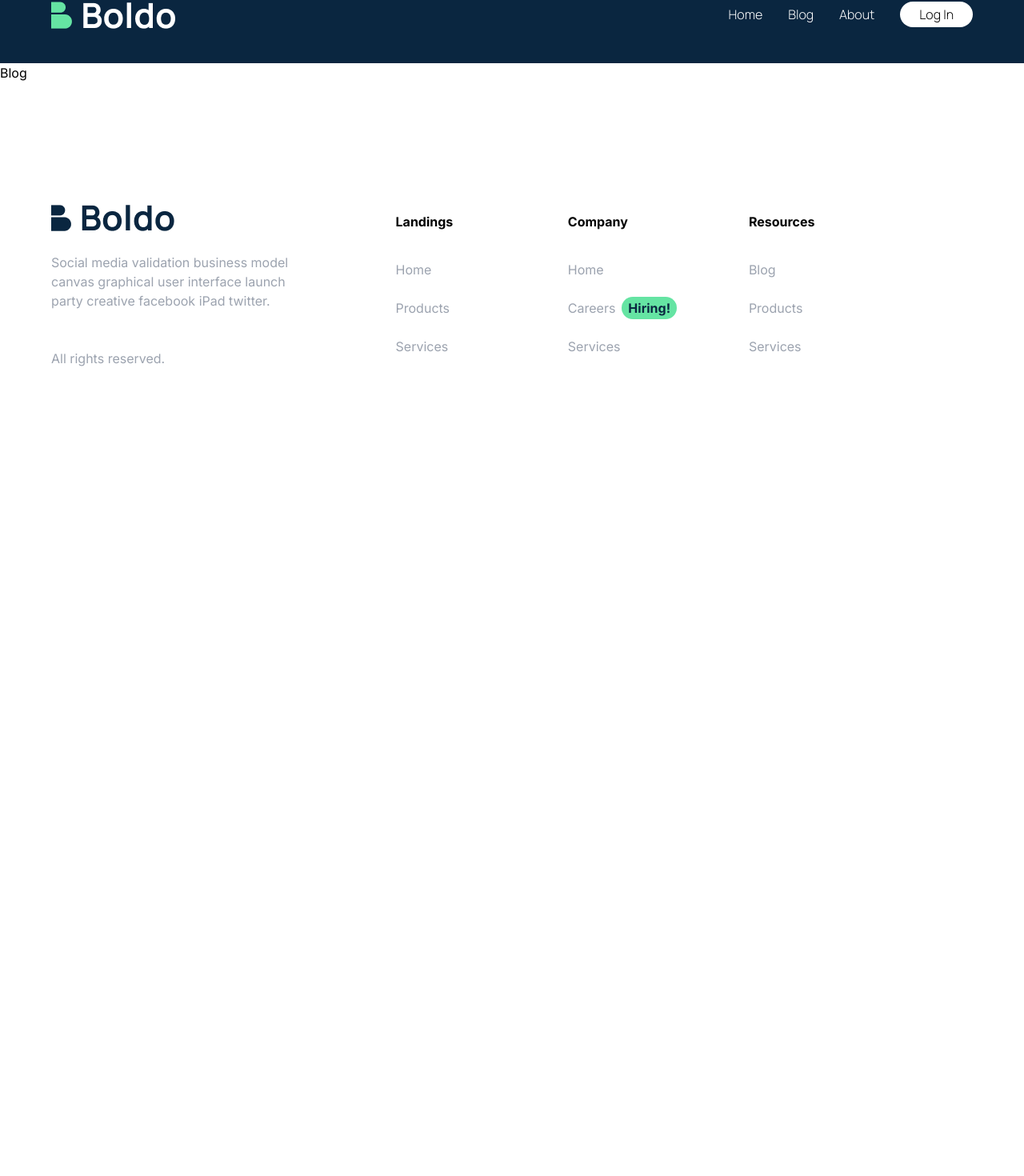
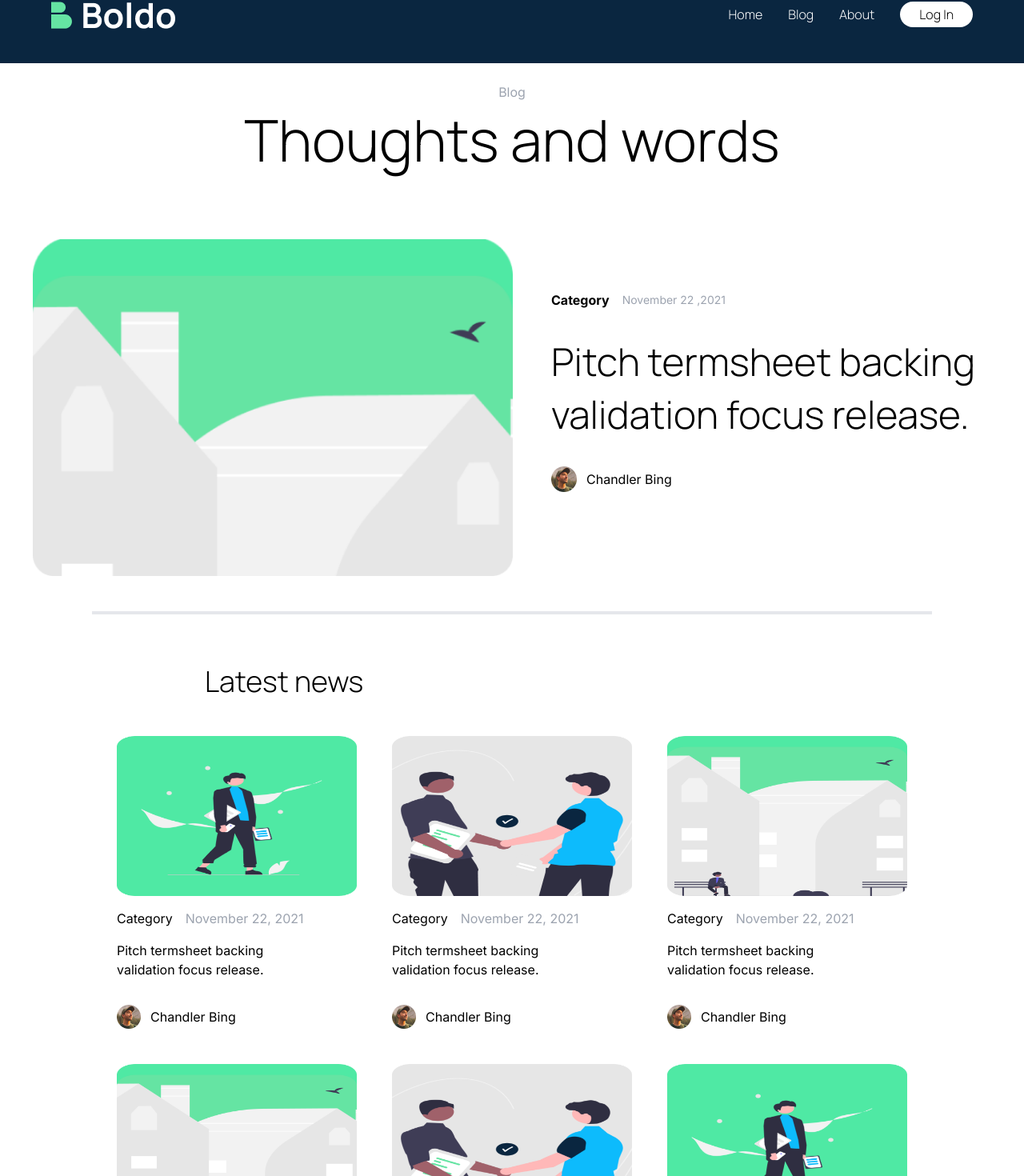
Before and after one commit to sunilhn27/tailwind-boldo, a Next.js app: page /blog in a window 1280 px wide. Shown: the part 43-1513 px from the top of the page at 80% size. Before the commit the page ends 800 px from the top, so only its background shows below. Built offline with nearby package versions, Linux system fonts and the light colour scheme.

Commit message:
added blog Page components

```diff
--- a/src/app/blog/page.js
+++ b/src/app/blog/page.js
@@ -1,8 +1,16 @@
+import HeroSection from '@/components/Blog/HeroSection'
+import LatestNews from '@/components/Blog/LatestNews'
+import Form from '@/components/Form'
 import React from 'react'
 
 function Blog() {
     return (
-        <div>Blog</div>
+        <div>
+            <HeroSection />
+            <LatestNews />
+            <Form />
+
+        </div>
     )
 }
 
--- a/src/app/page.js
+++ b/src/app/page.js
@@ -6,7 +6,6 @@ import OurBlog from '@/components/OurBlog'
 import OurServices from '@/components/OurServices'
 import OurServices_2 from '@/components/OurServices_2'
 import Testimonials from '@/components/Testimonials'
-import Image from 'next/image'
 
 export default function Home() {
   return (
--- /dev/null
+++ b/src/components/Blog/HeroSection.js
@@ -0,0 +1,37 @@
+import React from 'react'
+import Img1 from '@/asserts/images/rectangleNew.png'
+import Image from 'next/image'
+import Person1 from '@/asserts/images/Person1.png'
+
+function HeroSection() {
+    return (
+        <section >
+            <div className='flex flex-col justify-center  items-center space-y-3 py-6 '>
+                <h4 className='text-gray-400'>Blog</h4>
+                <h1 className='text-7xl font-sun'>Thoughts and words</h1>
+            </div>
+
+            <div className='flex mt-10 py-6 justify-center space-x-12'>
+
+                <div>
+                    <Image src={Img1} width={600} />
+                </div>
+
+                <div className=' py-16 space-y-8'>
+                    <div className='flex space-x-4 items-center' >
+                        <h1 className='font-bold'>Category</h1>
+                        <p className='text-gray-400 text-sm'>November 22 ,2021</p>
+                    </div>
+                    <h1 className='text-5xl font-sun w-[550px] leading-snug'>Pitch termsheet backing validation focus release.</h1>
+                    <div className='flex space-x-3 items-center'>
+                        <Image src={Person1} height={32} width={32} />
+                        <h1>Chandler Bing</h1>
+                    </div>
+                </div>
+            </div>
+            <hr className='w-[82%]  border-2  flex justify-center mt-5 text-center mx-auto'/>
+        </section>
+    )
+}
+
+export default HeroSection
--- /dev/null
+++ b/src/components/Blog/LatestNews.js
@@ -0,0 +1,72 @@
+import Image from 'next/image'
+import React from 'react'
+import Img1 from '@/asserts/images/ServicesImg1.png'
+import Img2 from '@/asserts/images/ServicesImg2.png'
+import Img3 from '@/asserts/images/ServicesImg3.png'
+
+
+import Person1 from '@/asserts/images/Person1.png'
+function LatestNews() {
+
+    const News = ({ img, category, date, para, person, name }) => {
+        return <div className=''>
+            <Image src={img} className='w-[300px] h-[200px]' />
+            <div className='flex space-x-4 mt-4'>
+                <h1>{category}</h1>
+                <p className='text-gray-400'>{date}</p>
+            </div>
+            <div className=' mt-4 '>
+                <p className='w-[250px]'>{para}</p>
+            </div>
+            <div className='flex space-x-3 items-center mt-8'>
+                <Image src={person} height={30} width={30} />
+                <h1>{name}</h1>
+            </div>
+        </div>
+    }
+
+    return (
+        <section className='mt-16 '>
+            <div className='w-[80%] flex  ml-[20%] my-12'>
+                <h1 className='text-4xl font-sun'>Latest news</h1>
+            </div>
+
+            <div className='flex justify-center'>
+                <div className='grid grid-cols-3 gap-11'>
+
+                    <News img={Img1} category={"Category"} date={"November 22, 2021"} para={"Pitch termsheet backing validation focus release."} person={Person1} name={"Chandler Bing"} />
+
+
+
+                    <News img={Img2} category={"Category"} date={"November 22, 2021"} para={"Pitch termsheet backing validation focus release."} person={Person1} name={"Chandler Bing"} />
+
+
+
+                    <News img={Img3} category={"Category"} date={"November 22, 2021"} para={"Pitch termsheet backing validation focus release."} person={Person1} name={"Chandler Bing"} />
+
+
+
+                    <News img={Img3} category={"Category"} date={"November 22, 2021"} para={"Pitch termsheet backing validation focus release."} person={Person1} name={"Chandler Bing"} />
+
+
+
+                    <News img={Img2} category={"Category"} date={"November 22, 2021"} para={"Pitch termsheet backing validation focus release."} person={Person1} name={"Chandler Bing"} />
+
+
+
+                    <News img={Img1} category={"Category"} date={"November 22, 2021"} para={"Pitch termsheet backing validation focus release."} person={Person1} name={"Chandler Bing"} />
+
+
+
+
+
+                </div>
+
+            </div>
+
+
+        </section>
+    )
+}
+
+export default LatestNews
```
Also changed, not shown: src/asserts/images/rectangleNew.png (added).
